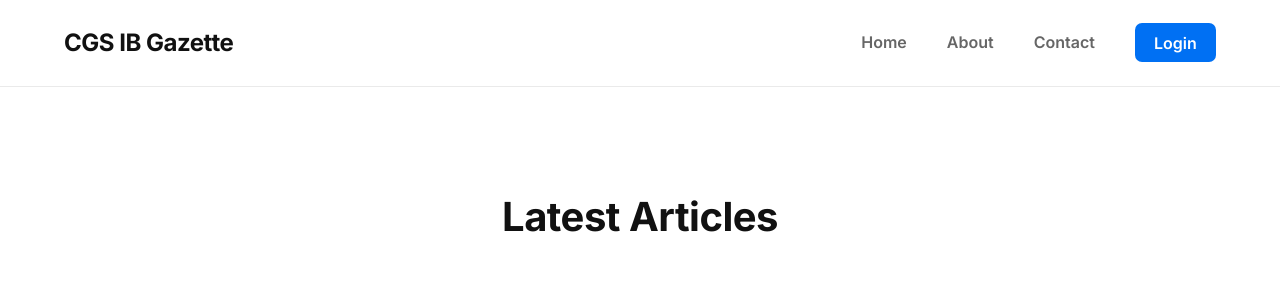
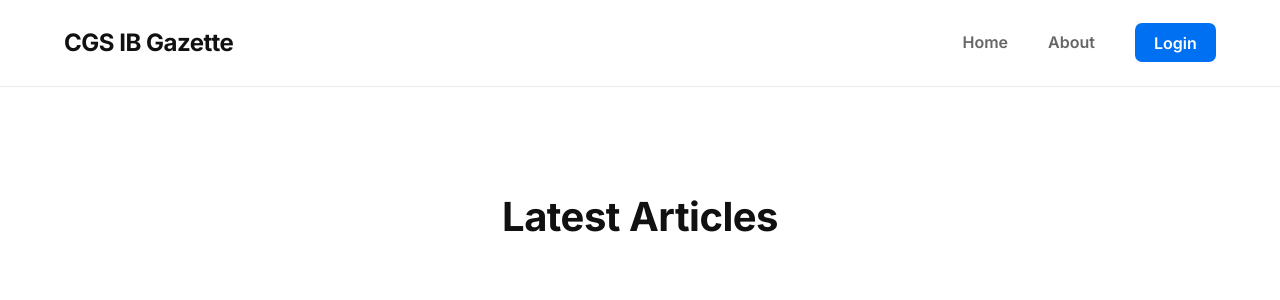
Before and after one commit to nitrimandylis/IB-News-site, a Flask app: page / in a window 1280 px wide. Shown: the top 300 px of the page. Run offline with Flask 3, Linux system fonts and the light colour scheme; data that the repository does not hold is empty; some libraries are stand-ins or nearby versions.

Commit message:
removed contact page

```diff
--- a/server.py
+++ b/server.py
@@ -108,10 +108,6 @@ def get_image(article_id):
 @app.route('/about')
 def about():
     return render_template('about.html')
-
-@app.route('/contact')
-def contact():
-    return render_template('contact.html')
 
 # --- Admin Routes ---
 
--- a/templates/about.html
+++ b/templates/about.html
@@ -4,5 +4,10 @@
 <div class="container">
     <h1>About Us</h1>
     <p>This is the CGS IB Gazette, a student-run newspaper.</p>
+    <h1>Contact Us</h1>
+    <p>
+        For any inquiries, please email us at
+        <a href="mailto:ibgazette@cgs.edu.gr">ibgazette@cgs.edu.gr</a>.
+    </p>
 </div>
 {% endblock %}
--- a/templates/base.html
+++ b/templates/base.html
@@ -33,7 +33,6 @@
                         <ul>
                             <li><a href="/">Home</a></li>
                             <li><a href="/about">About</a></li>
-                            <li><a href="/contact">Contact</a></li>
                             {% if session['user'] %}
                             <li>
                                 <a href="{{ url_for('admin') }}" class="button"
@@ -79,7 +78,6 @@
             <ul>
                 <li><a href="/">Home</a></li>
                 <li><a href="/about">About</a></li>
-                <li><a href="/contact">Contact</a></li>
                 {% if session['user'] %}
                 <li>
                     <a href="{{ url_for('admin') }}" class="button"
```
Also changed, not shown: templates/contact.html (deleted, +0 -10 lines).
